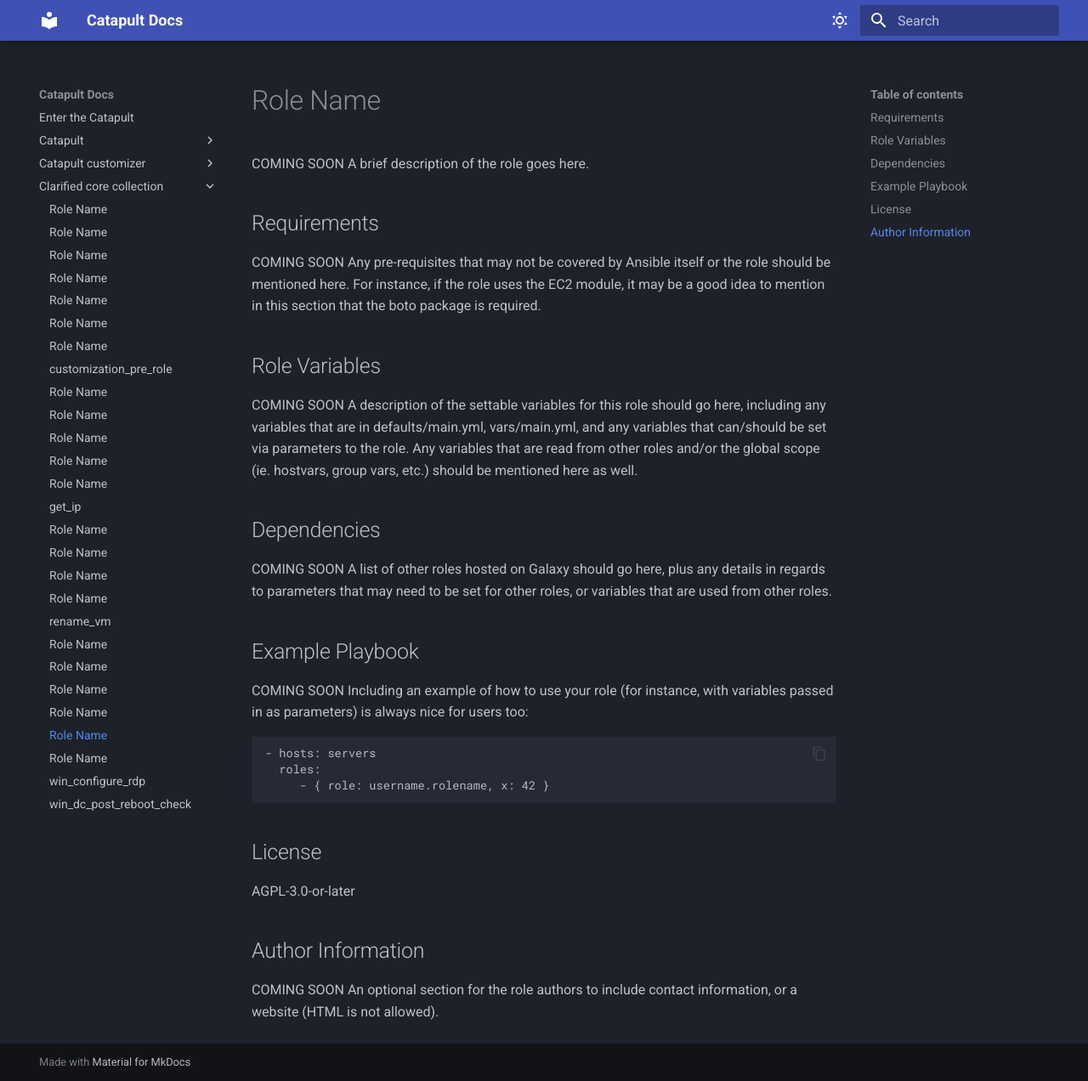
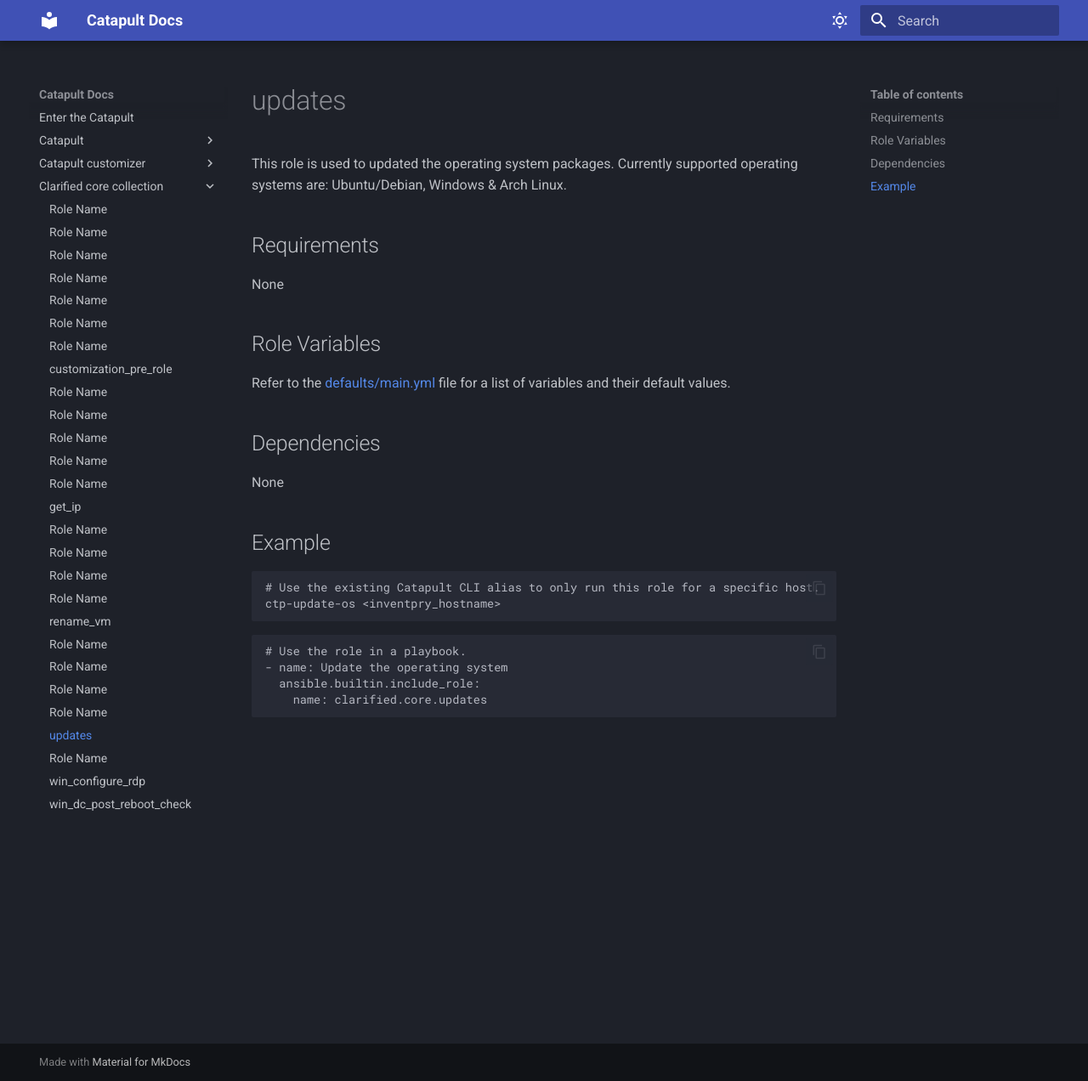
Before and after one commit to ClarifiedSecurity/catapult-docs, an MkDocs documentation site: the page built from docs/clarified-core-collection/updates.md, in a window 1280 px wide and 1272 px high. Shown: the whole window at 85% size. Built offline with MkDocs 1.6.1 and Material for MkDocs 9.7.7, drawn with Linux system fonts in a browser that asks for light colours.

Commit message:
CatapultBot update docs

````diff
--- a/docs/clarified-core-collection/updates.md
+++ b/docs/clarified-core-collection/updates.md
@@ -1,37 +1,29 @@
-# Role Name
+# updates
 
-COMING SOON
-A brief description of the role goes here.
+This role is used to updated the operating system packages. Currently supported operating systems are: Ubuntu/Debian, Windows & Arch Linux.
 
 ## Requirements
 
-COMING SOON
-Any pre-requisites that may not be covered by Ansible itself or the role should be mentioned here. For instance, if the role uses the EC2 module, it may be a good idea to mention in this section that the boto package is required.
+None
 
 ## Role Variables
 
-COMING SOON
-A description of the settable variables for this role should go here, including any variables that are in defaults/main.yml, vars/main.yml, and any variables that can/should be set via parameters to the role. Any variables that are read from other roles and/or the global scope (ie. hostvars, group vars, etc.) should be mentioned here as well.
+Refer to the [defaults/main.yml](https://github.com/ClarifiedSecurity/clarified.core/blob/main/clarified/core/roles/updates/defaults/main.yml) file for a list of variables and their default values.
 
 ## Dependencies
 
-COMING SOON
-A list of other roles hosted on Galaxy should go here, plus any details in regards to parameters that may need to be set for other roles, or variables that are used from other roles.
+None
 
-## Example Playbook
+## Example
 
-COMING SOON
-Including an example of how to use your role (for instance, with variables passed in as parameters) is always nice for users too:
+```shell
+# Use the existing Catapult CLI alias to only run this role for a specific host.
+ctp-update-os <inventpry_hostname>
+```
 
-    - hosts: servers
-      roles:
-         - { role: username.rolename, x: 42 }
-
-## License
-
-AGPL-3.0-or-later
-
-## Author Information
-
-COMING SOON
-An optional section for the role authors to include contact information, or a website (HTML is not allowed).
+```yml
+# Use the role in a playbook.
+- name: Update the operating system
+  ansible.builtin.include_role:
+    name: clarified.core.updates
+```
````
